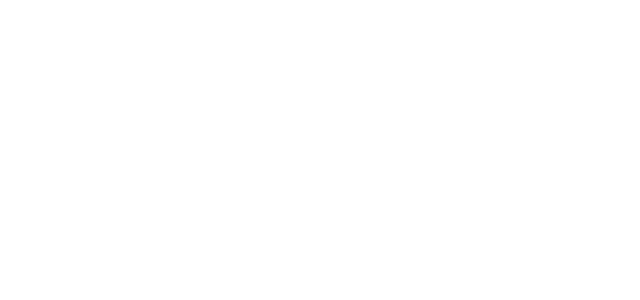
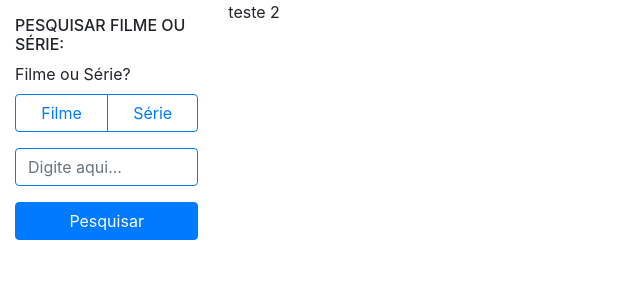
Before and after one commit to racahumada/omdb-react-search-moviesandseries, a React (Create React App) app: page / in a window 1280 px wide. Shown: the top 300 px of the page, without its empty margins (0-640 px from the left). Built offline with nearby package versions, Linux system fonts and the light colour scheme.

Commit message:
SearchPainel Ok

```diff
--- a/package.json
+++ b/package.json
@@ -7,7 +7,9 @@
     "@testing-library/react": "^9.3.2",
     "@testing-library/user-event": "^7.1.2",
     "bootstrap": "^4.5.2",
+    "dotenv": "^8.2.0",
     "react": "^16.13.1",
+    "react-bootstrap": "^1.3.0",
     "react-dom": "^16.13.1",
     "react-scripts": "3.4.3"
   },
--- a/public/index.html
+++ b/public/index.html
@@ -24,7 +24,7 @@
       work correctly both with client-side routing and a non-root public URL.
       Learn how to configure a non-root public URL by running `npm run build`.
     -->
-    <title>React App</title>
+    <title>OMBD - React Search Movie and Series</title>
   </head>
   <body>
     <noscript>You need to enable JavaScript to run this app.</noscript>
--- a/src/App.js
+++ b/src/App.js
@@ -1,9 +1,28 @@
 import React from 'react';
 // import logo from './logo.svg';
+import 'bootstrap/dist/css/bootstrap.min.css';
 import './App.css';
+import { Container, Row, Col } from 'react-bootstrap';
+import SearchPainel from './components/SearchPainel';
+import { useState } from 'react';
 
 function App() {
-  return <div className="App"></div>;
+  const [dataSearch, setDataSearch] = useState([]);
+  const searchAndApi = async (textSearch, typeSearch) => {
+    console.log(textSearch, typeSearch);
+  };
+  return (
+    <Container fluid>
+      <Row>
+        <Col xs={12} md={2}>
+          <SearchPainel submitSearch={searchAndApi} />
+        </Col>
+        <Col xs={12} md={10}>
+          teste 2
+        </Col>
+      </Row>
+    </Container>
+  );
 }
 
 export default App;
--- /dev/null
+++ b/src/components/SearchPainel.js
@@ -0,0 +1,88 @@
+import React, { Fragment } from 'react';
+import {
+  FormControl,
+  Row,
+  Col,
+  ButtonGroup,
+  Button,
+  ToggleButton,
+} from 'react-bootstrap';
+import { useState } from 'react';
+
+function SearchPainel(props) {
+  const { submitSearch } = props;
+
+  const [radioType, setRadioType] = useState('');
+  const [inputSearch, setInputSearch] = useState('');
+
+  const arrBtnRadio = [
+    { name: 'Filme', value: 'movie' },
+    { name: 'Série', value: 'series' },
+  ];
+
+  const handleCheck = (e) => {
+    const { value } = e.target;
+    setRadioType(value);
+  };
+
+  const handleText = (e) => {
+    const { value } = e.target;
+    setInputSearch(value);
+  };
+
+  const clickSubmit = () => {
+    submitSearch(inputSearch, radioType);
+  };
+  return (
+    <Fragment>
+      <Row>
+        <Col>
+          <h6 className="mt-3">PESQUISAR FILME OU SÉRIE:</h6>
+        </Col>
+      </Row>
+      <Row>
+        <Col className="d-flex flex-column">
+          <label>Filme ou Série?</label>
+          <ButtonGroup toggle>
+            {arrBtnRadio.map((btnRadio, id) => {
+              const { name, value } = btnRadio;
+              return (
+                <ToggleButton
+                  key={id}
+                  type="radio"
+                  variant="outline-primary"
+                  name="type"
+                  value={value}
+                  checked={radioType === value}
+                  onChange={handleCheck}
+                  className="mb-3"
+                >
+                  {name}
+                </ToggleButton>
+              );
+            })}
+          </ButtonGroup>
+        </Col>
+      </Row>
+      <Row>
+        <Col>
+          <FormControl
+            variant="outline-primary"
+            placeholder="Digite aqui..."
+            onChange={handleText}
+            className="mb-3 border-primary"
+          ></FormControl>
+        </Col>
+      </Row>
+      <Row>
+        <Col>
+          <Button onClick={clickSubmit} block>
+            Pesquisar
+          </Button>
+        </Col>
+      </Row>
+    </Fragment>
+  );
+}
+
+export default SearchPainel;
```
Also changed, not shown: 1 other file (tests, documents, lock files or other folders).
